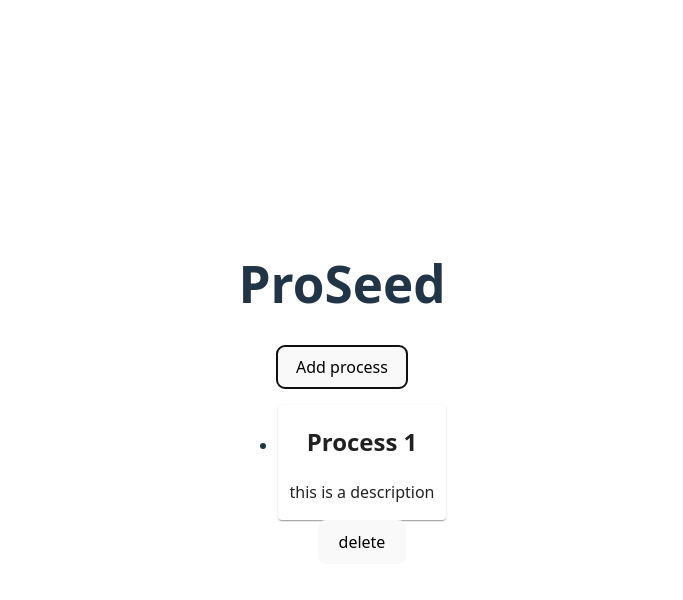
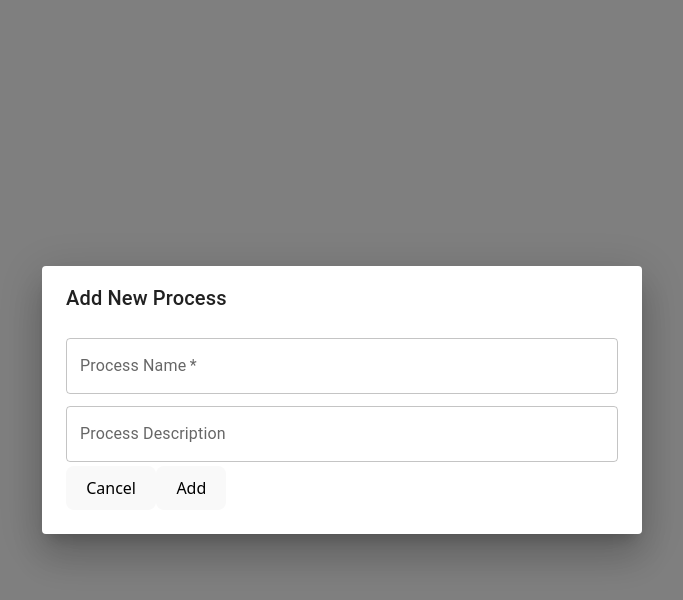
Before and after one commit to Nitaivs/Aclaro, a React (Vite) app in the folder frontend/JSFrontend/: page / in a window 1280 px wide. Both pictures are taken after a click on the button "Add process". Shown: the top 600 px of the page, without its empty margins (298-981 px from the left). Built offline with nearby package versions, Linux system fonts and the light colour scheme.

Commit message:
feat: implement dialog for adding new processes with validation

```diff
--- a/frontend/JSFrontend/src/components/ProcessesContainer.jsx
+++ b/frontend/JSFrontend/src/components/ProcessesContainer.jsx
@@ -1,6 +1,9 @@
 import ProcessCard from "./ProcessCard.jsx";
 import {ProcessContext} from "../Context/ProcessContext/ProcessContext.jsx";
-import {use} from "react";
+import {use, useState} from "react";
+import Dialog from "@mui/material/Dialog";
+import DialogTitle from "@mui/material/DialogTitle";
+import TextField from "@mui/material/TextField";
 
 /**
  * @component ProcessesContainer
@@ -11,11 +14,57 @@ import {use} from "react";
  */
 export default function ProcessesContainer() {
   const {processes, addProcess, deleteProcess} = use(ProcessContext);
+  const [isDialogOpen, setIsDialogOpen] = useState(false);
+  const [newProcessName, setNewProcessName] = useState("");
+  const [newProcessDescription, setNewProcessDescription] = useState("");
+  const [processNameError, setProcessNameError] = useState(false);
+
+  function handleAddProcess() {
+    if (!newProcessName) {
+      setProcessNameError(true);
+      return;
+    }
+    addProcess(newProcessName, newProcessDescription);
+    setNewProcessName("");
+    setNewProcessDescription("");
+    setProcessNameError(false);
+    setIsDialogOpen(false);
+  }
 
   return (
     <div>
       <h1>ProSeed</h1>
-      <button onClick={addProcess}>Add process</button>
+      <button onClick={() => setIsDialogOpen(true)}>Add process</button>
+      <Dialog open={isDialogOpen} onClose={() => setIsDialogOpen(false)}>
+        <DialogTitle>Add New Process</DialogTitle>
+        <div style={{padding: '0 24px 24px 24px'}}>
+          <TextField
+            autoFocus
+            margin="dense"
+            label="Process Name"
+            type="text"
+            fullWidth
+            variant="outlined"
+            required={true}
+            error={processNameError}
+            helperText={processNameError ? "Process name is required" : ""}
+            value={newProcessName}
+            onChange={(e) => setNewProcessName(e.target.value)}
+          />
+          <TextField
+            margin="dense"
+            label="Process Description"
+            type="text"
+            fullWidth
+            variant="outlined"
+            value={newProcessDescription}
+            onChange={(e) => setNewProcessDescription(e.target.value)}
+          />
+          <button onClick={() => setIsDialogOpen(false)}>Cancel</button>
+          <button onClick={() => handleAddProcess()}>Add</button>
+        </div>
+      </Dialog>
+
       <ul>
         {processes.map((process) => (
           <li key={process.id}>
```
